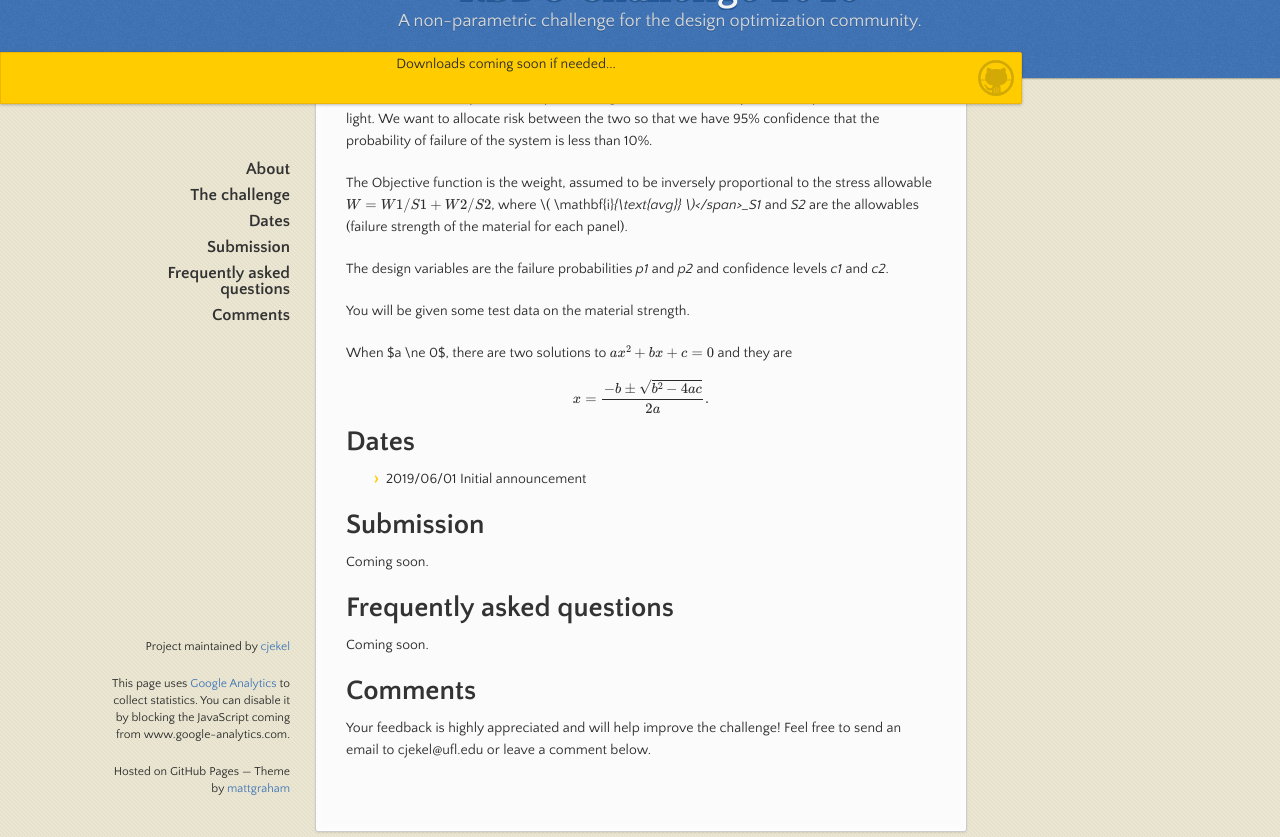
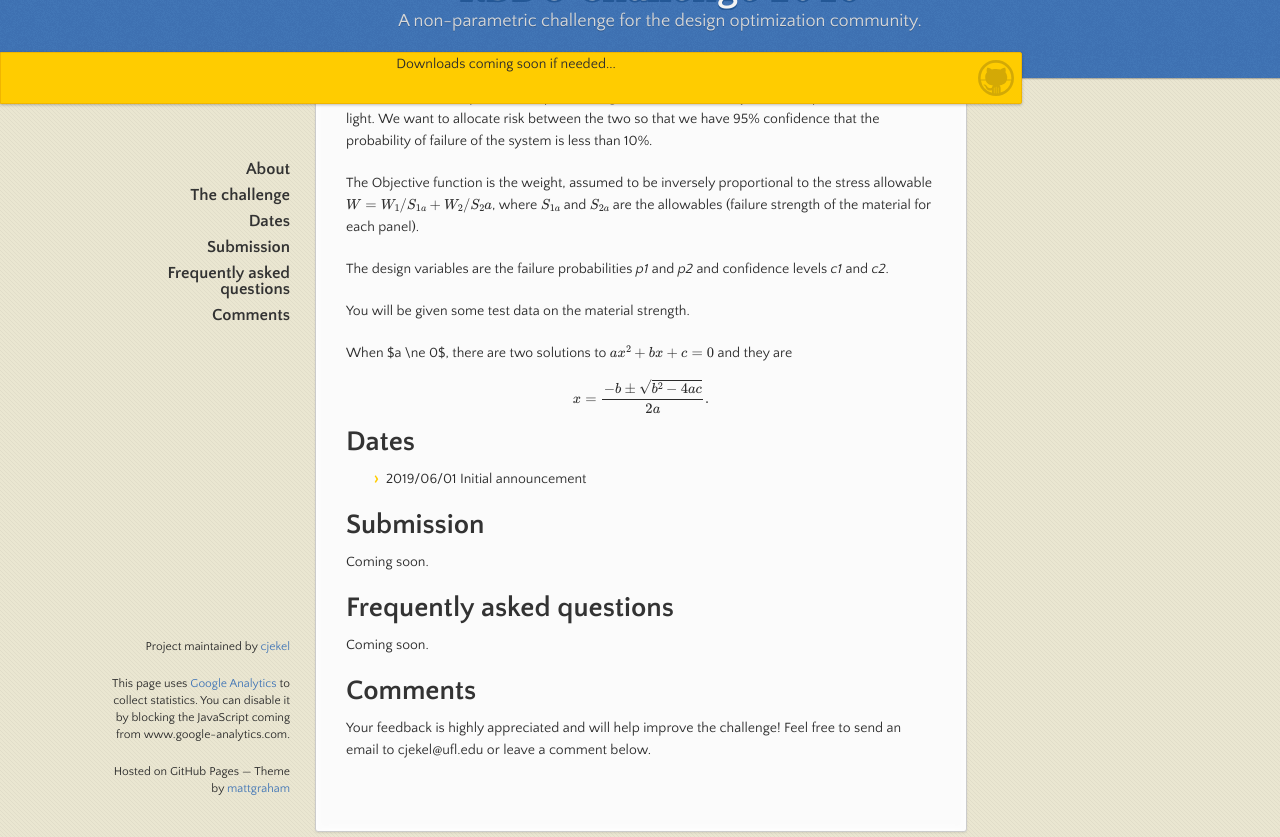
Before and after one commit to cjekel/rbdo19, a Jekyll site: the page built from index.md, in a window 1280 px wide and 900 px high, scrolled down 913 px, cut to the strip 63-900 px from the top of the window. Built offline with Jekyll 4.4.1, drawn with Linux system fonts in a browser that asks for light colours; formulas are drawn with MathJax 3; comment, search, counter and statistics services are not loaded; our own code applies the rules of GitHub Pages for plain Markdown files.

Commit message:
double dollar sign

```diff
--- a/index.md
+++ b/index.md
@@ -24,7 +24,7 @@ Photograph from <a style="background-color:black;color:white;text-decoration:non
 
 We have two panels that are independent of one another (e.g, one on the wing and one on the tail of an airplane). The loads are very well known (deterministic), so the only uncertainties are the failure loads of both panels. One panel is large and therefore heavy, the other panel is small and light. We want to allocate risk between the two so that we have 95% confidence that the probability of failure of the system is less than 10%.
 
-The Objective function is the weight, assumed to be inversely proportional to the stress allowable $$W = W1/S1+W2/S2$$, where <span>\\( \mathbf{i}_{\text{avg}} \\)</span>_S1_ and _S2_ are the allowables (failure strength of the material for each panel).
+The Objective function is the weight, assumed to be inversely proportional to the stress allowable $$W = W_1/S_{1a}+W_2/S_2a$$, where $$S_{1a}$$ and $$S_{2a}$$ are the allowables (failure strength of the material for each panel).
 
 The design variables are the failure probabilities _p1_ and _p2_ and confidence levels _c1_ and _c2_.
 
```
